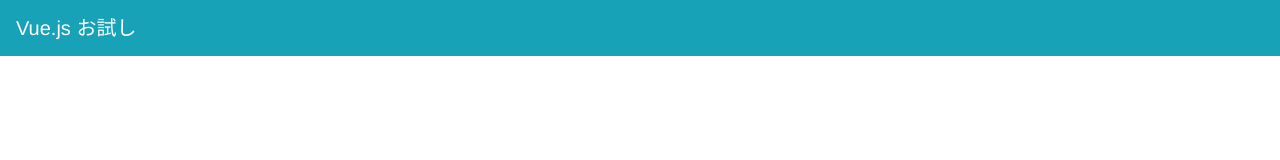
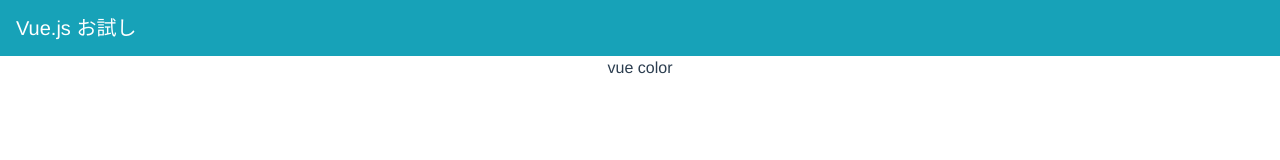
Before and after one commit to kyoruni/til, a Vue app in the folder JavaScript/Vue/sandbox/: page /vue-color in a window 1280 px wide. Shown: the top 160 px of the page. Built offline with nearby package versions, Linux system fonts and the light colour scheme.

Commit message:
:wrench: #10 カラーピッカーページ作成

```diff
--- a/JavaScript/Vue/sandbox/src/router/index.js
+++ b/JavaScript/Vue/sandbox/src/router/index.js
@@ -20,6 +20,12 @@ const routes = [
     path: '/lifecycle',
     name: 'Lifecycle',
     component: () => import(/* webpackChunkName: "lifecycle" */ '../views/Lifecycle.vue')
+  },
+  {
+    // #10 カラーピッカーを試す
+    path: '/vue-color',
+    name: 'VueColor',
+    component: () => import(/* webpackChunkName: "VueColor" */ '../views/Vuecolor.vue')
   }
 ]
 
--- /dev/null
+++ b/JavaScript/Vue/sandbox/src/views/Vuecolor.vue
@@ -0,0 +1,5 @@
+<template>
+  <div class="vue-color">
+    vue color
+  </div>
+</template>
```
